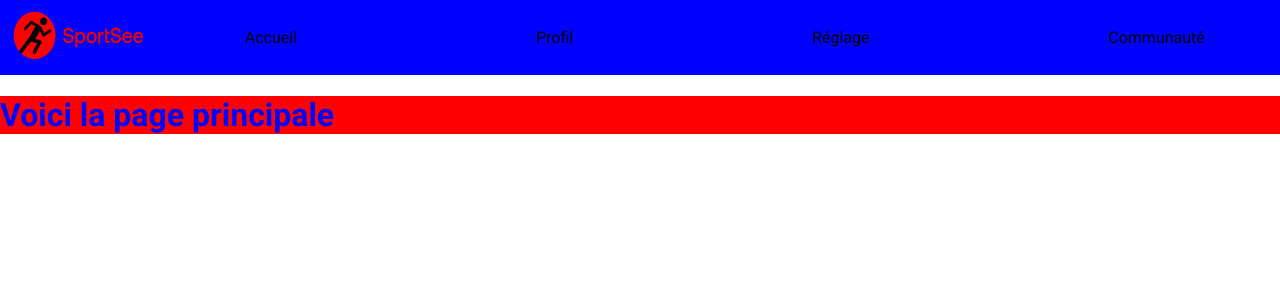
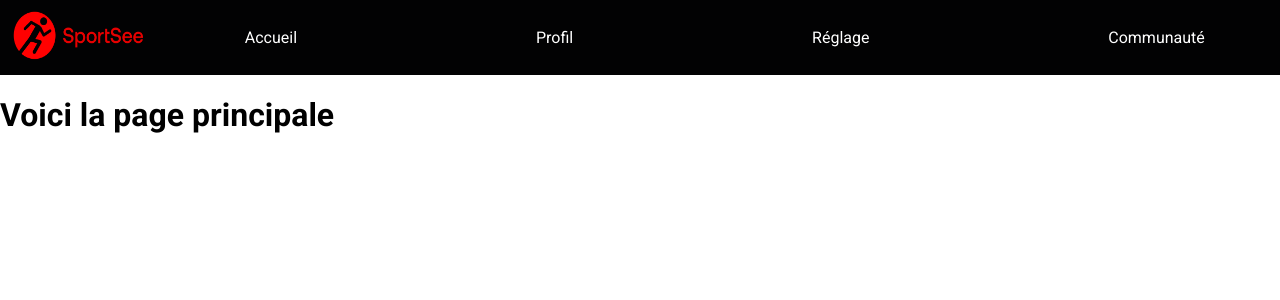
Before and after one commit to jorisbertier/Sport-see, a React (Create React App) app: page / in a window 1280 px wide. Shown: the top 300 px of the page. Built offline with nearby package versions, Linux system fonts and the light colour scheme.

Commit message:
add variables colors & font

```diff
--- a/src/assets/utils/variables.scss
+++ b/src/assets/utils/variables.scss
@@ -1,6 +1,3 @@
-.test {
-    background-color: red;
-    h1 {
-        color: blue;
-    }
-}
+$main-color: #020203;
+$second-color: #E60000;
+$white-color: white;
--- a/src/components/Navbar/index.jsx
+++ b/src/components/Navbar/index.jsx
@@ -5,7 +5,7 @@ function Navbar() {
     return(
         <nav>
             <div className='nav__wrapper--img'>
-                <img src={Logo}/>
+                <img src={Logo} alt='Logo du site'/>
             </div>
             <ul className='nav__wrapper--navlink'>
                 <li>Accueil</li>
--- a/src/components/Navbar/index.scss
+++ b/src/components/Navbar/index.scss
@@ -1,8 +1,7 @@
 nav {
     width: 100%;
     display: flex;
-    // justify-content: center;
-    background-color: blue;
+    background-color: $main-color;
     align-items: center;
     height: 75px;
     .nav__wrapper--img {
@@ -26,7 +25,7 @@ nav {
         justify-content: space-between;
         align-items: center;
         li {
-            text-align: left;
+            color: $white-color;
         }
     }
 }
```
